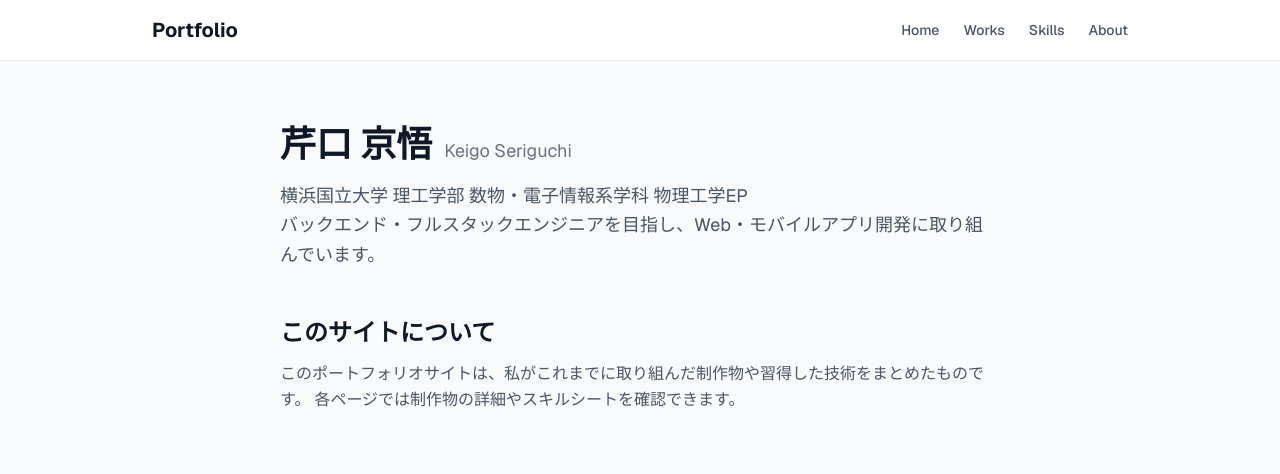
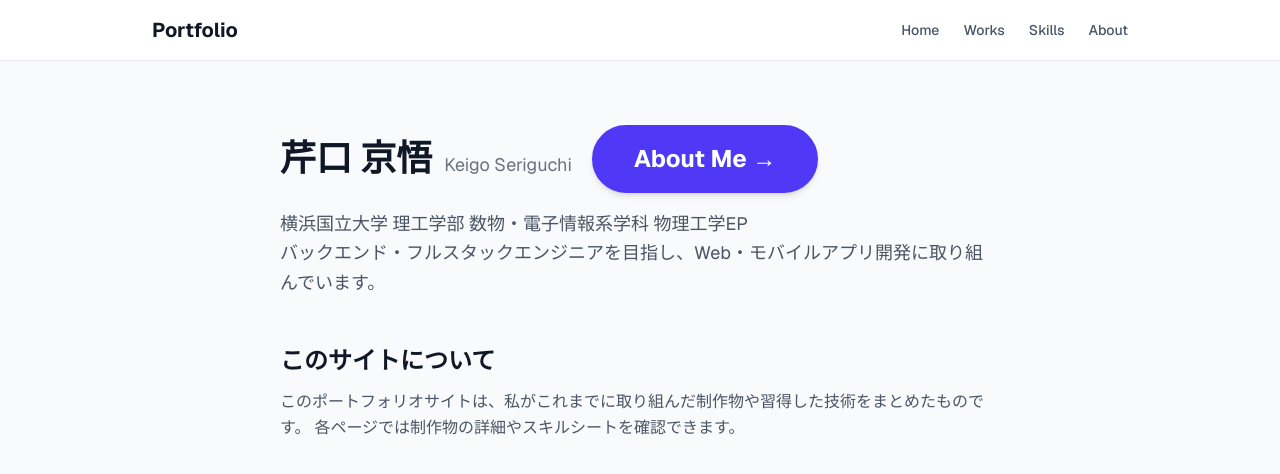
Before and after one commit to Seripro/portfolio, a Next.js app: page / in a window 1280 px wide. Shown: the top 474 px of the page. Built offline with nearby package versions, Linux system fonts and the light colour scheme.

Commit message:
aboutページへの目立つリンクをトップページに追加

```diff
--- a/app/page.tsx
+++ b/app/page.tsx
@@ -4,12 +4,20 @@ export default function Page() {
   return (
     <div className="mx-auto max-w-3xl px-6 py-16">
       <section>
+        <div className="flex items-center gap-5">
           <h1 className="text-4xl font-bold text-gray-900">
             芹口 京悟
             <span className="ml-3 text-lg font-normal text-gray-500">
               Keigo Seriguchi
             </span>
           </h1>
+          <Link
+            href="/about"
+            className="rounded-full border-2 border-indigo-600 bg-indigo-600 px-10 py-4 text-2xl font-bold text-white shadow-md transition-all duration-200 hover:-translate-y-0.5 hover:bg-white hover:text-indigo-600 hover:shadow-lg active:translate-y-0 active:shadow-sm"
+          >
+            About Me →
+          </Link>
+        </div>
         <p className="mt-4 text-lg leading-relaxed text-gray-600">
           横浜国立大学 理工学部 数物・電子情報系学科 物理工学EP
           <br />
```
Lines whose indentation alone changed are shown as unchanged.
